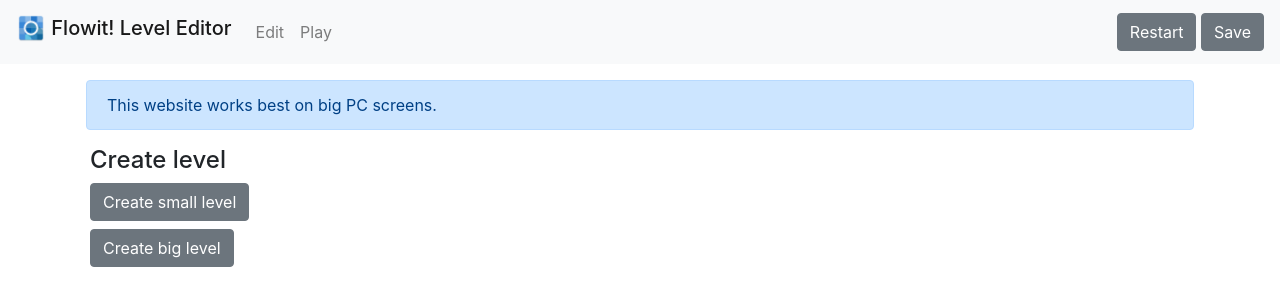
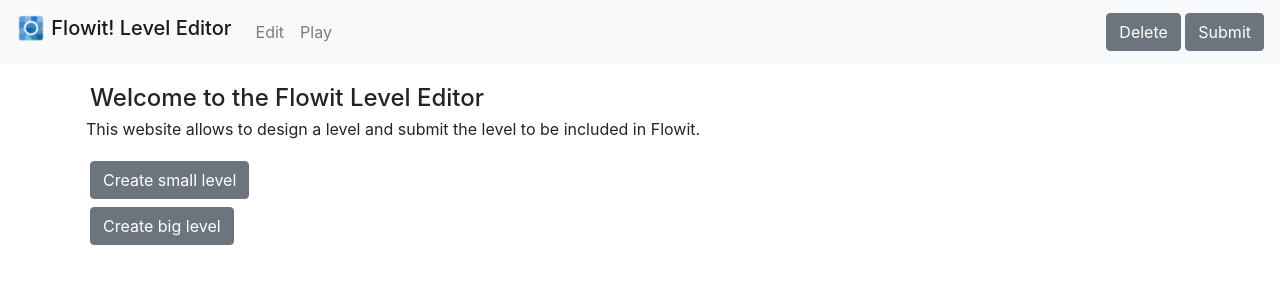
Before and after one commit to Flowit-Game/Flowit, a PHP site: page / in a window 1280 px wide. Shown: the top 306 px of the page. Run offline with PHP 8.4, Linux system fonts and the light colour scheme.

Commit message:
Wording improvements

```diff
--- a/level_editor/index.php
+++ b/level_editor/index.php
@@ -36,11 +36,11 @@ include("logic/handleUserInput.php");
                 </ul>
             </div>
             <div class="navbar-expand navbar-right mt-2 mt-lg-0">
-                <a class="btn btn-secondary" onclick="return confirm('Restart?')" href="./?action=restart">Restart</a>
+                <a class="btn btn-secondary" onclick="return confirm('Delete the level you designed?')" href="./?action=restart">Delete</a>
                 <?php if (@$_SESSION["solved"]) { ?>
-                    <a class="btn btn-success" id="saveButton" href="./?action=source">Save</a>
+                    <a class="btn btn-success" id="saveButton" href="./?action=source">Submit</a>
                 <?php } else { ?>
-                    <a class="btn btn-secondary" id="saveButton" href="./?action=source">Save</a>
+                    <a class="btn btn-secondary" id="saveButton" href="./?action=source">Submit</a>
                 <?php } ?>
             </div>
         </div>
--- a/level_editor/logic/levelCode.php
+++ b/level_editor/logic/levelCode.php
@@ -1,6 +1,6 @@
 <?php
 
-function getLevelCode() {
+function getLevelCode($name) {
     $COLOR_MAPPING2 = array(
         COLOR_EMPTY => "X",
         COLOR_RED => "r",
@@ -10,7 +10,9 @@ function getLevelCode() {
         COLOR_BLACK => "d",
     );
 
-    $code = "    <level number=\"\"\n        color=\"";
+    $code  = "    <level number=\"\"\n";
+    $code .= "        author=\"$name\"\n";
+    $code .= "        color=\"";
 
     $isFirst = true;
     foreach ($_SESSION["level_data"] as $row) {
--- a/level_editor/res/style.css
+++ b/level_editor/res/style.css
@@ -52,3 +52,13 @@ textarea {
         min-width: 300px;
     }
 }
+
+.screen-size-warning {
+    display: none;
+}
+
+@media screen and (max-width: 1000px) {
+    .screen-size-warning {
+        display: block;
+    }
+}
--- a/level_editor/view/boardDrawer.php
+++ b/level_editor/view/boardDrawer.php
@@ -18,7 +18,7 @@ function drawBoard($LEVEL_DATA, $action, $highlight_col, $highlight_row, $highli
 
     echo "<table id=\"board\" class=\"mx-auto\" ";
     echo "data-selected-type=\"".getCurrentlySelectedType()."\"";
-    echo "data-solved=\"".($_SESSION["solved"] ? "true" : "false")."\">";
+    echo "data-solved=\"".(@$_SESSION["solved"] ? "true" : "false")."\">";
     for ($i = 0; $i < $_SESSION["rows"]; $i++) {
         echo "<tr>";
         for ($y = 0; $y < $_SESSION["cols"]; $y++) {
--- a/level_editor/view/createLevel.php
+++ b/level_editor/view/createLevel.php
@@ -4,10 +4,13 @@
             echo $sendResult;
         }
     ?>
-    <div class="alert alert-primary">
+    <div class="alert alert-primary screen-size-warning">
         This website works best on big PC screens.
     </div>
-    <h4 class="m-1">Create level</h4>
+    <h4 class="m-1">Welcome to the Flowit Level Editor</h4>
+    <p>
+        This website allows to design a level and submit the level to be included in Flowit.
+    </p>
     <a href="?cols=5&rows=6&r=0&c=0&action=edit" class="btn btn-secondary m-1">Create small level</a>
     <br/>
     <a href="?cols=6&rows=8&r=0&c=0&action=edit" class="btn btn-secondary m-1">Create big level</a>
--- a/level_editor/view/play.php
+++ b/level_editor/view/play.php
@@ -1,6 +1,6 @@
 <div class="container p-3">
     <div id="solvedCongrats" class="alert alert-success">
-        Level was solved. Congratulations.
+        The current design was solved. Congratulations. You can now submit the level.
     </div>
     <style>
         #solvedCongrats {
```
Also changed, not shown: level_editor/logic/send.php (+11 -3 lines), level_editor/view/save.php (+9 -4 lines).
